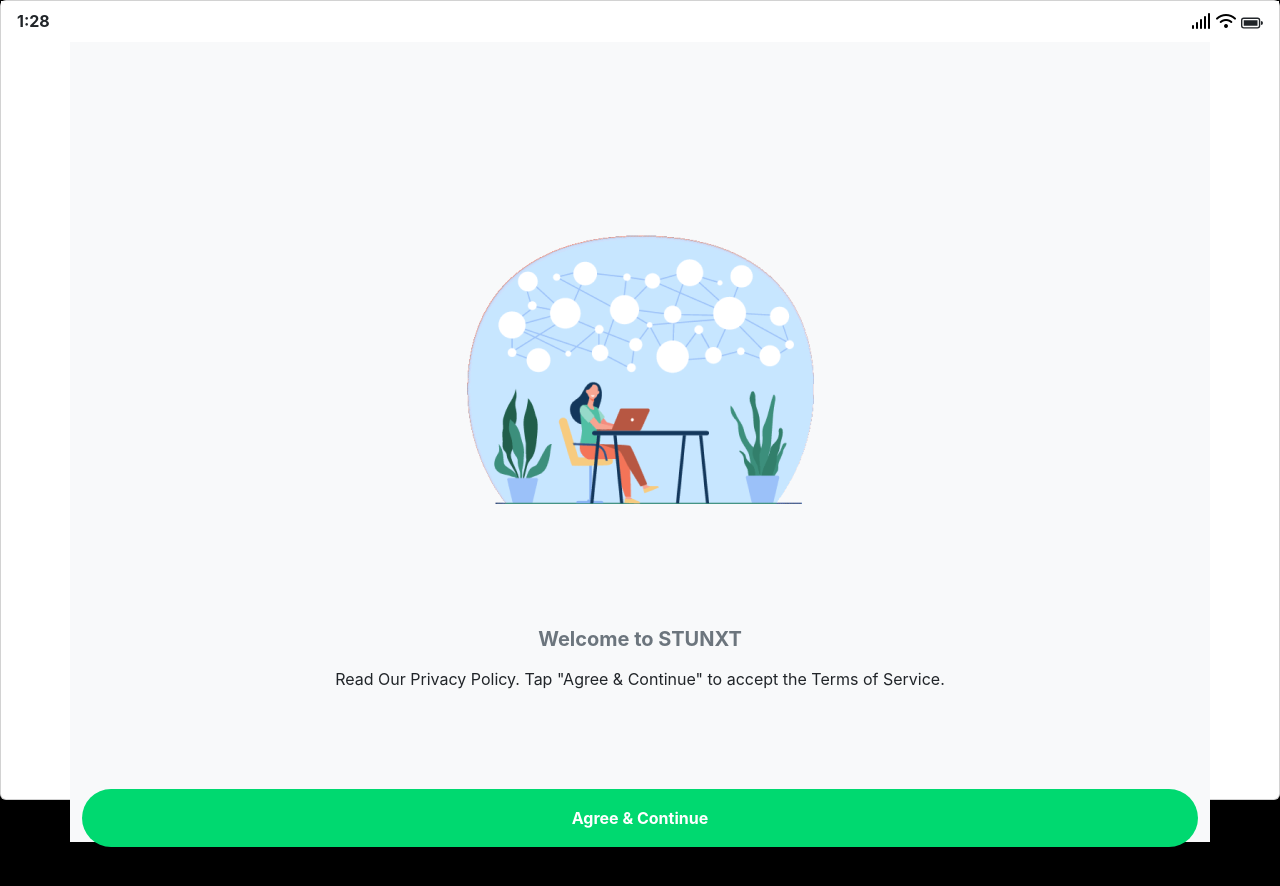
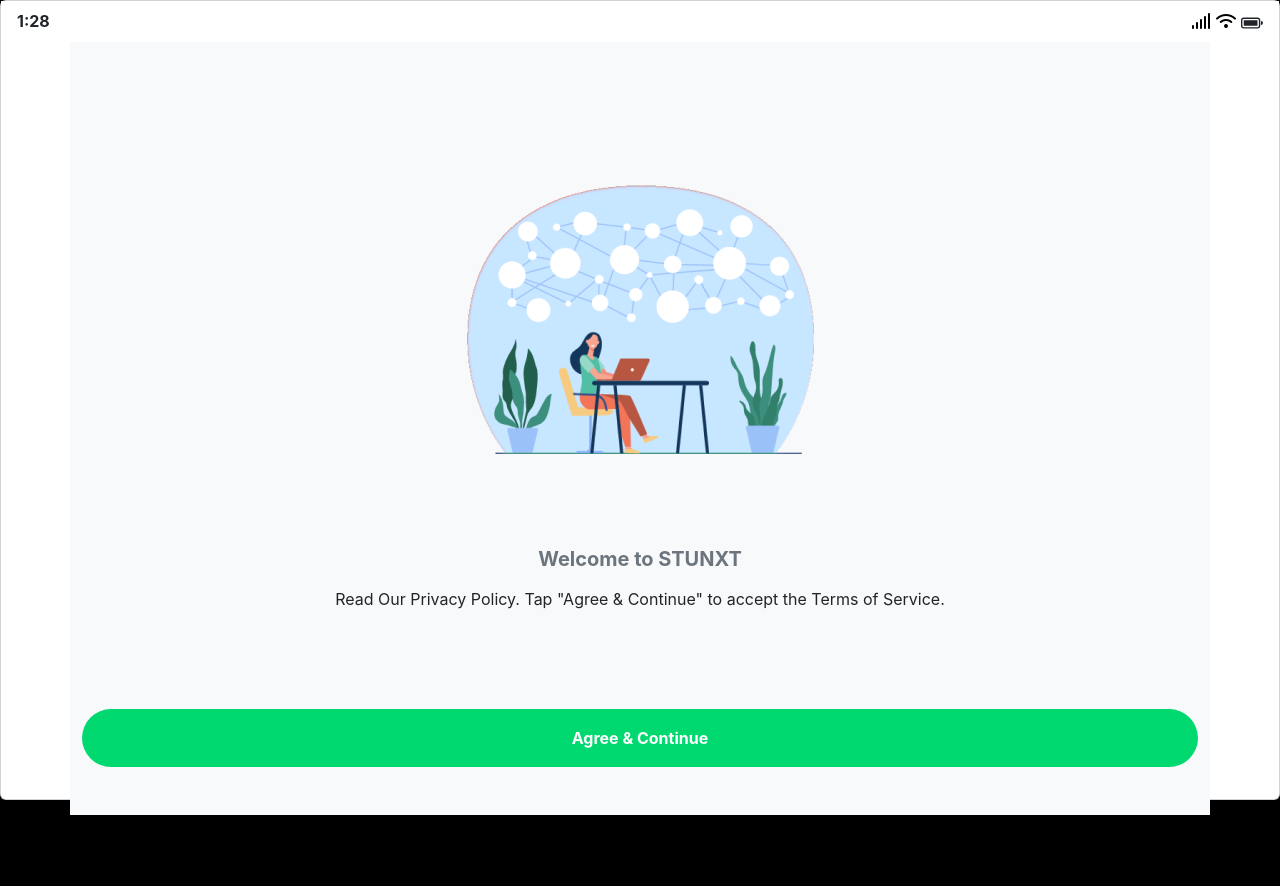
Before and after one commit to FrodoNaveen/STUNXT, a React (Create React App) app: page /agree in a window 1280 px wide. Shown: the top 886 px of the page. After the commit the page ends 815 px from the top, so only its background shows below. Built offline with nearby package versions, Linux system fonts and the light colour scheme.

Commit message:
done some css changes in welcome pages

```diff
--- a/src/App.css
+++ b/src/App.css
@@ -41,11 +41,11 @@
 }
 
 .welcomeImage {
-  margin-top: 78px;
+  margin-top: 28px;
 }
 
 .agreeWelcomeImage {
-  margin-top: 150px;
+  margin-top: 100px;
 }
 
 .continueBtn {
@@ -78,7 +78,7 @@
 }
 
 .verificationFooter {
-  margin-top: 210px;
+  margin-top: 160px;
 }
 
 
@@ -91,7 +91,7 @@
 }
 
 .otpVerificationFooter {
-  margin-top: 215px;
+  margin-top: 165px;
 }
 
 .cursorPointer {
```
